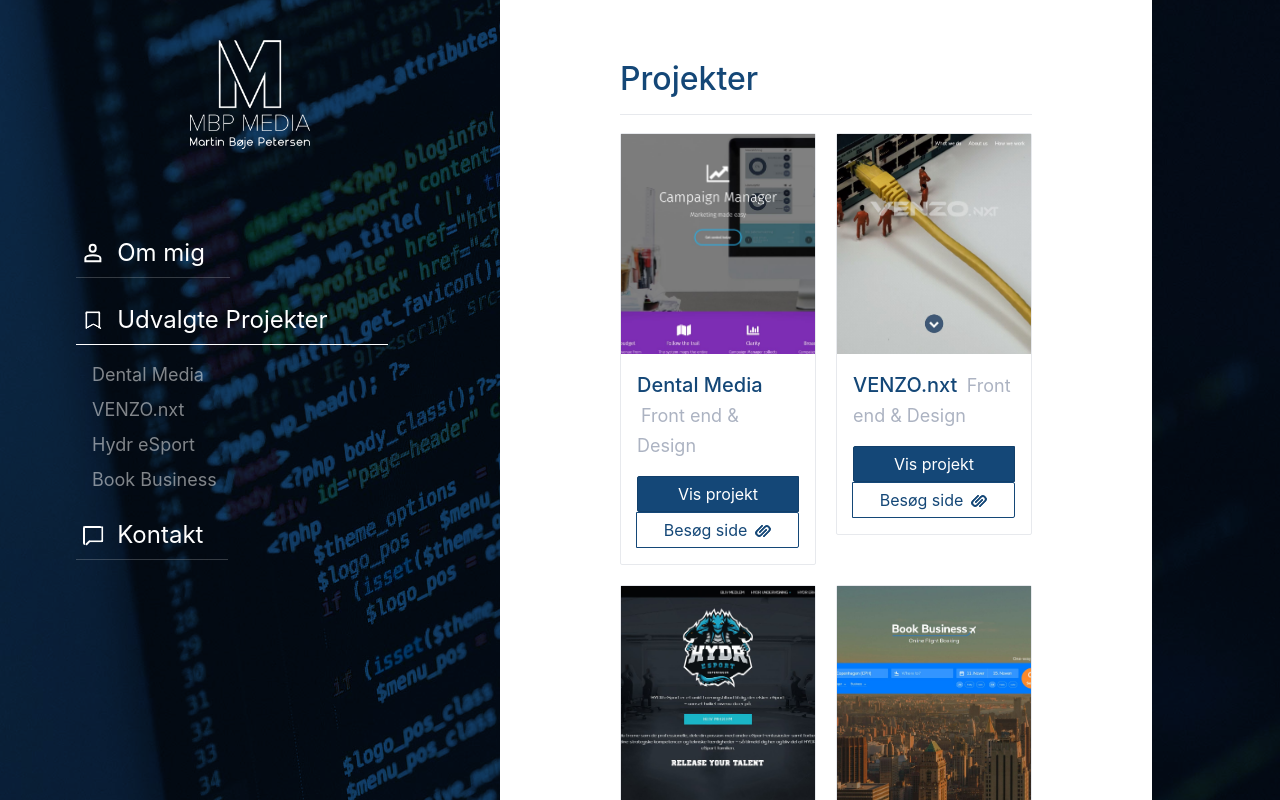
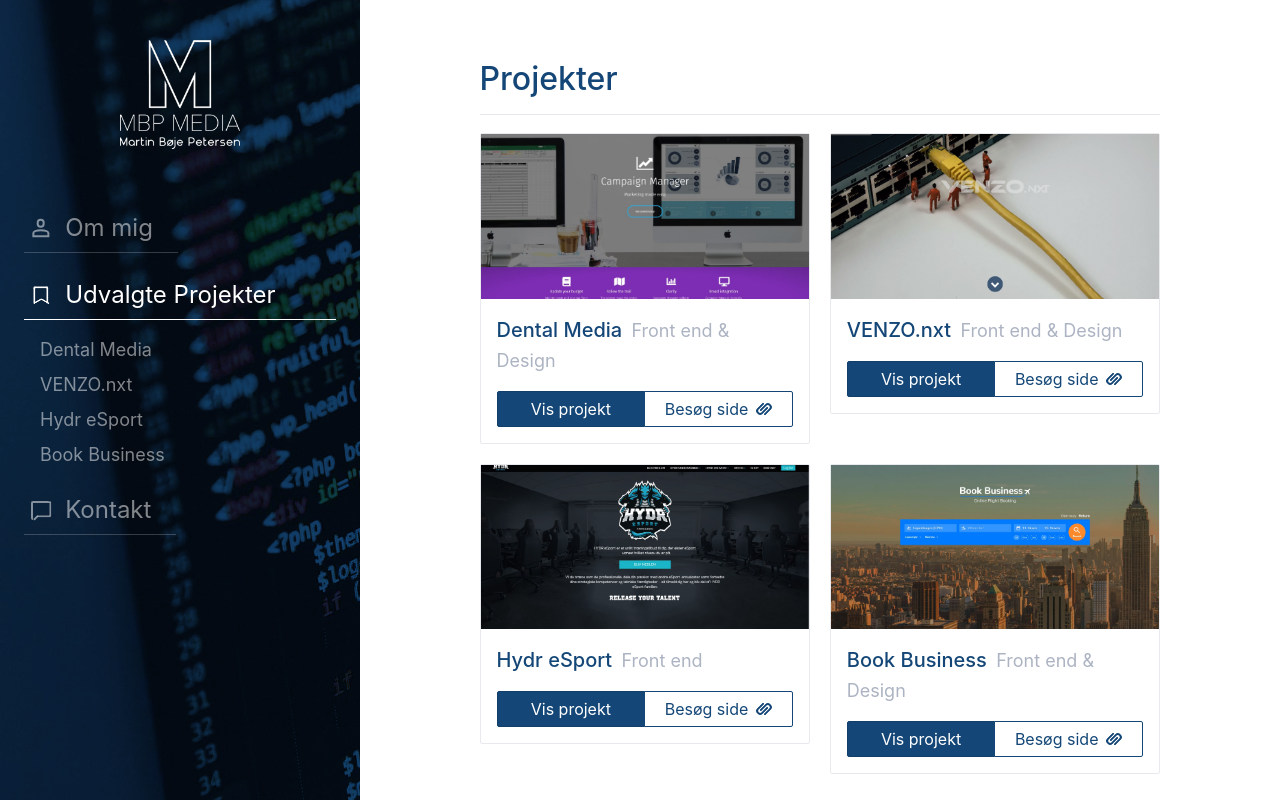
Before and after one commit to JackTheDane/old-portfolio, a React (Create React App) app: page /projekter in a window 1280 px wide. Built offline with nearby package versions, Linux system fonts and the light colour scheme.

Commit message:
WIP - Responsivenes

```diff
--- a/src/components/App/App.module.scss
+++ b/src/components/App/App.module.scss
@@ -16,19 +16,41 @@
   background-blend-mode: multiply;
 
   &__sidebar {
-    flex: 0 0 500px;
-    overflow-x: hidden;
+    display: none;
   }
 
   &__content {
     margin-left: auto;
+    margin-right: auto;
     background-color: $white;
     position: relative;
+
+    max-width: 1000px;
 
     width: 100%;
     height: 100%;
     position: relative;
-
-    margin-right: 10%;
   }
 }
+
+@media (min-width: 1200px) {
+  .app {
+    &__sidebar {
+      flex: 0 1 500px;
+      overflow-x: hidden;
+      display: block;
+    }
+  }
+}
+
+@media (min-width: 1680px) {
+  .app {
+    // &__sidebar {
+    //   flex: 0 0 500px;
+    // }
+
+    // &__content {
+    //   margin-right: 10%;
+    // }
+  }
+}
--- a/src/components/App/App.tsx
+++ b/src/components/App/App.tsx
@@ -54,8 +54,9 @@ export interface IProject {
   name: string;
   urlName: string;
   roles: string;
-  description?: string;
+  description?: string[];
   url?: string;
+  skillsUsed: ISkill[];
   images: string[];
 }
 
@@ -174,10 +175,20 @@ class App extends Component {
         dm_readmore,
         dm_steps
       ],
-      description: `Dental Media ApS er et marketingbureau og software udbyder, der hjælper tandlæger verden over med at få flere kunder i klinikken.
-      I efteråret 2017 fik jeg til opgave at lave et nyt WordPress site til virksomheden, der var enkelt, luftigt og føltes levende, med kun en basal prototype af forsiden som udgangspunkt.
-      Mine opgaver i projektet var at udarbejde et design og implementerer det gennem brug af page-builder temaet “Avada”.
-      `
+      skillsUsed: [
+        this.skills.html5,
+        this.skills.css3,
+        this.skills.js,
+        this.skills.sass,
+        this.skills.gulp,
+        this.skills.php,
+        this.skills.wp
+      ],
+      description: [
+        "Dental Media ApS er et marketingbureau og software udbyder, der hjælper tandlæger verden over med at få flere kunder i klinikken.",
+        "I efteråret 2017 fik jeg til opgave at lave et nyt WordPress site til virksomheden, der var enkelt, luftigt og føltes levende, med kun en basal prototype af forsiden som udgangspunkt.",
+        "Mine opgaver i projektet var at udarbejde et design og implementerer det gennem brug af page-builder temaet “Avada”."
+      ]
     },
     {
       name: 'VENZO.nxt',
@@ -190,12 +201,18 @@ class App extends Component {
         vz_nextgen,
         vz_understand
       ],
-      description: `VENZO.nxt, et datterselskab til VENZO A/S, er et IT selskab der specialiserer sig i Cloud og AI løsninger til datahåndtering og analysering.
-
-      Som et nyt selskab, havde VENZO.nxt ingen branding eller hjemmeside selv, andet end fra deres hovedselskab. Min del af projektet fokuserede primært på den tekniske opsætning af siden, samt implementering af vores mobile-first responsive design og efterfølgende support og videreudvikling.
-
-      Siden kører på WordPress, med et custom tema og bruger Advanced Custom Fields til implementering af tekst, billeder og videoer på siden.
-      `
+      skillsUsed: [
+        this.skills.html5,
+        this.skills.css3,
+        this.skills.js,
+        this.skills.sass,
+        this.skills.php,
+        this.skills.wp
+      ],
+      description: [
+        "VENZO.nxt, et datterselskab til VENZO A/S, er et IT selskab der specialiserer sig i Cloud og AI løsninger til datahåndtering og analysering.",
+        "Som et nyt selskab, havde VENZO.nxt ingen branding eller hjemmeside selv, andet end fra deres hovedselskab. Min del af projektet fokuserede primært på den tekniske opsætning af siden, samt implementering af vores mobile-first responsive design og efterfølgende support og videreudvikling. Siden kører på WordPress, med et custom tema og bruger Advanced Custom Fields til implementering af tekst, billeder og videoer på siden."
+      ]
     },
     {
       name: 'Hydr eSport',
@@ -207,12 +224,19 @@ class App extends Component {
         hy_medlemskab,
         hy_side
       ],
-      description: `Hydr eSport er en virksomhed, der tilbyder træning inden for Esport af alle slags, i alle niveauer.
-
-      Hydr eSports hjemmeside var oprindeligt lavet som et eksamensprojekt af en tredjepart. Jeg blev hyret til at opdatere og strømline siden både visuelt og teknisk. Mit fokus for projektet har været at udvikle nye features og templates, der skulle være brugervenlige nok til at kunne overtages og bruges af virksomheden selv, uden krav for teknisk kunnen.
-
-      Siden er bygget på et custom tema i WordPress og gør brug af bl.a. “Custom Post Types” og “Advanced Custom Fields”.
-      `
+      skillsUsed: [
+        this.skills.html5,
+        this.skills.css3,
+        this.skills.js,
+        this.skills.sass,
+        this.skills.gulp,
+        this.skills.php,
+        this.skills.wp
+      ],
+      description: [
+        "Hydr eSport er en virksomhed, der tilbyder træning inden for Esport af alle slags, i alle niveauer.",
+        'Hydr eSports hjemmeside var oprindeligt lavet som et eksamensprojekt af en tredjepart. Jeg blev hyret til at opdatere og strømline siden både visuelt og teknisk. Mit fokus for projektet har været at udvikle nye features og templates, der skulle være brugervenlige nok til at kunne overtages og bruges af virksomheden selv, uden krav for teknisk kunnen. Siden er bygget på et custom tema i WordPress og gør brug af bl.a. “Custom Post Types” og “Advanced Custom Fields”.'
+      ]
     },
     {
       name: 'Book Business',
@@ -223,10 +247,17 @@ class App extends Component {
         bb_forside,
         bb_search
       ],
-      description: `I efteråret 2017 blev en studiekammerat og jeg bedt om at udarbejde en prototype til en flybooking applikation i forbindelse med et skoleprojekt. Min hovedopgave i projektet var design og implementering af forsiden og søgebaren for prototypen.
-
-      Prototypen er lavet gennem brug af CSS frameworket “Bootstrap” og almindelig JavaScript.
-      `
+      skillsUsed: [
+        this.skills.html5,
+        this.skills.css3,
+        this.skills.js,
+        this.skills.sass,
+        this.skills.gulp
+      ],
+      description: [
+        "I efteråret 2017 blev en studiekammerat og jeg bedt om at udarbejde en prototype til en flybooking applikation i forbindelse med et skoleprojekt. Min hovedopgave i projektet var design og implementering af forsiden og søgebaren for prototypen.",
+        'Prototypen er lavet gennem brug af CSS frameworket “Bootstrap” og almindelig JavaScript.'
+      ]
     }
   ];
 
--- a/src/components/App/Routes.tsx
+++ b/src/components/App/Routes.tsx
@@ -8,7 +8,7 @@ import Contact from '../Contact/Contact';
 
 import { CSSTransition, TransitionGroup } from "react-transition-group";
 
-import { IProject, ISkill, ISkills } from './App';
+import { IProject, ISkills } from './App';
 
 export interface RoutesProps {
   projects: IProject[];
--- a/src/components/Carousel/Carousel.module.scss
+++ b/src/components/Carousel/Carousel.module.scss
@@ -44,8 +44,6 @@
     font-size: 20px;
     z-index: 5;
 
-    opacity: 0;
-
     &::before {
       content: '';
       height: 100%;
@@ -57,12 +55,6 @@
 
       opacity: .5;
       transition: opacity .2s;
-    }
-
-    &:hover {
-      &::before {
-        opacity: 1;
-      }
     }
 
     &--left {
@@ -103,3 +95,17 @@
     }
   }
 }
+
+@media (min-width: 1200px) {
+  .carousel {
+    &__navigation-button {
+      opacity: 0;
+
+      &:hover {
+        &::before {
+          opacity: 1;
+        }
+      }
+    }
+  }
+}
--- a/src/components/Nav/Nav.module.scss
+++ b/src/components/Nav/Nav.module.scss
@@ -4,12 +4,16 @@
   z-index: 100;
   width: 100%;
   height: 100%;
-  padding: 20px 60px;
+  padding: 20px 0px;
+
+  display: flex;
+  flex-direction: column;
+  align-items: center;
+  justify-content: flex-start;
 
   &__logo{
     display: block;
     max-width: 160px;
-    margin: auto;
     padding: 20px;
     cursor: pointer;
     opacity: 1;
@@ -23,17 +27,13 @@
 }
 .menu {
   color: $white;
-  // text-align: center;
-  margin-top: 35px;
   list-style: none;
   display: flex;
   flex-direction: column;
-  padding-right: 30px;
+  margin: 10px 0;
 
   &__item {
     display: inline-block;
-
-    // TODO: Revamp selection hover interaction
 
     font-size: 1.2rem;
     margin-top: 10px;
@@ -41,16 +41,6 @@
     cursor: pointer;
     user-select: none;
     text-decoration: none !important;
-
-    @keyframes test {
-      0% {
-        opacity: 0;
-        transform: translateX(-20px);
-      }
-      100% {
-        opacity: 1;
-      }
-    }
 
 
     &,
@@ -62,7 +52,7 @@
       padding: 6px 25px 6px 2px;
       border-bottom: 1px solid rgba($color: $white, $alpha: .2);
       font-size: inherit;
-      color: $white;
+      color: rgba($color: $white, $alpha: .5);
 
       display: flex;
       align-items: center;
@@ -70,7 +60,7 @@
 
     &:hover {
       & > li {
-        color: rgba($color: $white, $alpha: .6);
+        color: $white;
       }
     }
 
--- a/src/components/Project/Project.module.scss
+++ b/src/components/Project/Project.module.scss
@@ -2,6 +2,14 @@
 
 .project {
   max-width: 1200px;
+
+}
+
+.subcontent {
+  border-left: 3px solid $secondary-color-dark;
+  padding-left: 15px;
+  padding-bottom: 10px;
+  margin-bottom: 20px;
 }
 
 .title {
--- a/src/components/Projects/Projects.module.scss
+++ b/src/components/Projects/Projects.module.scss
@@ -8,15 +8,24 @@
 
   &__column {
     padding: 10px;
-
   }
 
   &__image {
     width: 100%;
-    height: 220px;
+    height: 100%;
+    position: absolute;
+
+    top: 0;
 
     background-size: cover;
     background-position: center center;
     background-repeat: no-repeat;
   }
+
+  &__image-wrapper {
+    position: relative;
+    width: 100%;
+    padding-top: 50%;
+    overflow: hidden;
+  }
 }
--- a/src/components/Projects/Projects.tsx
+++ b/src/components/Projects/Projects.tsx
@@ -37,10 +37,13 @@ class Projects extends React.Component<ProjectsProps, ProjectsState> {
   private getProjectCards() {
     return this.props.projects.map(
 
-      (project, i: number) => <div key={'proj_' + i} className={`column col-6 col-xs-12 transition-elem delay-${i + 1} ${styles['projects__column']}`}>
+      (project, i: number) => <div key={'proj_' + i} className={`column col-6 col-md-12 transition-elem delay-${i + 1} ${styles['projects__column']}`}>
 
         <div className="card">
-          <div className={styles['projects__image']} style={{backgroundImage: `url(${project.images[0]})`}}></div>
+
+          <div className={styles['projects__image-wrapper']}>
+            <div className={styles['projects__image']} style={{backgroundImage: `url(${project.images[0]})`}}></div>
+          </div>
 
           <div className="card-header">
             <div className="card-title h5 text-primary"> {project.name} <span className="text-gray fw-medium ml-1">{project.roles}</span> </div>
--- a/src/index.scss
+++ b/src/index.scss
@@ -1,14 +1,4 @@
 @import './spectre/spectre.scss';
-
-// body {
-//   margin: 0;
-//   padding: 0;
-//   font-family: -apple-system, BlinkMacSystemFont, "Segoe UI", "Roboto", "Oxygen",
-//     "Ubuntu", "Cantarell", "Fira Sans", "Droid Sans", "Helvetica Neue",
-//     sans-serif;
-//   -webkit-font-smoothing: antialiased;
-//   -moz-osx-font-smoothing: grayscale;
-// }
 
 html, body, #root {
   height: 100%;
@@ -138,7 +128,19 @@ $translateAmount: 80px;
 
   height: 100%;
 
-  padding: 60px 120px;
+  padding: 15px;
 
   overflow-y: auto;
 }
+
+@media (min-width: 600px) {
+  .content-page {
+    padding: 30px 45px;
+  }
+}
+
+@media (min-width: 1200px) {
+  .content-page {
+    padding: 60px 120px;
+  }
+}
```
Also changed, not shown: src/components/Project/Project.tsx (+30 -3 lines).
